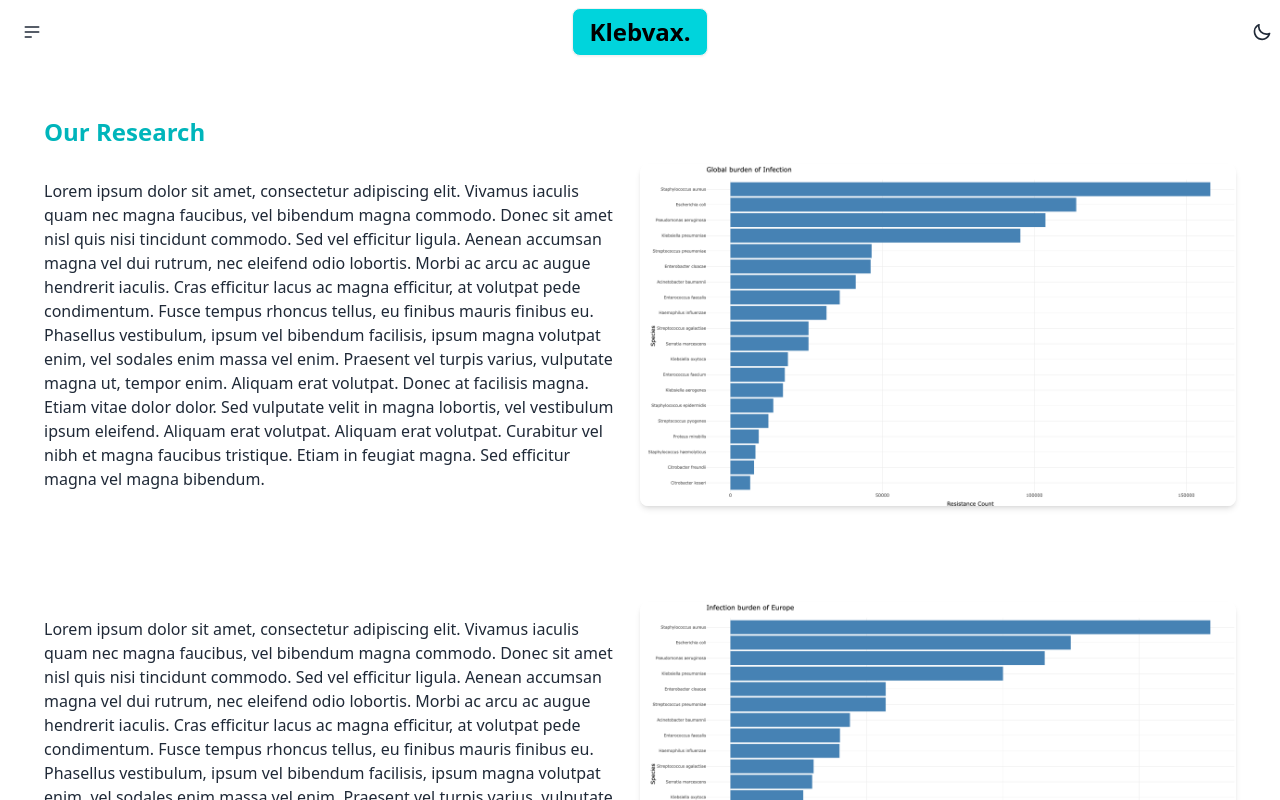
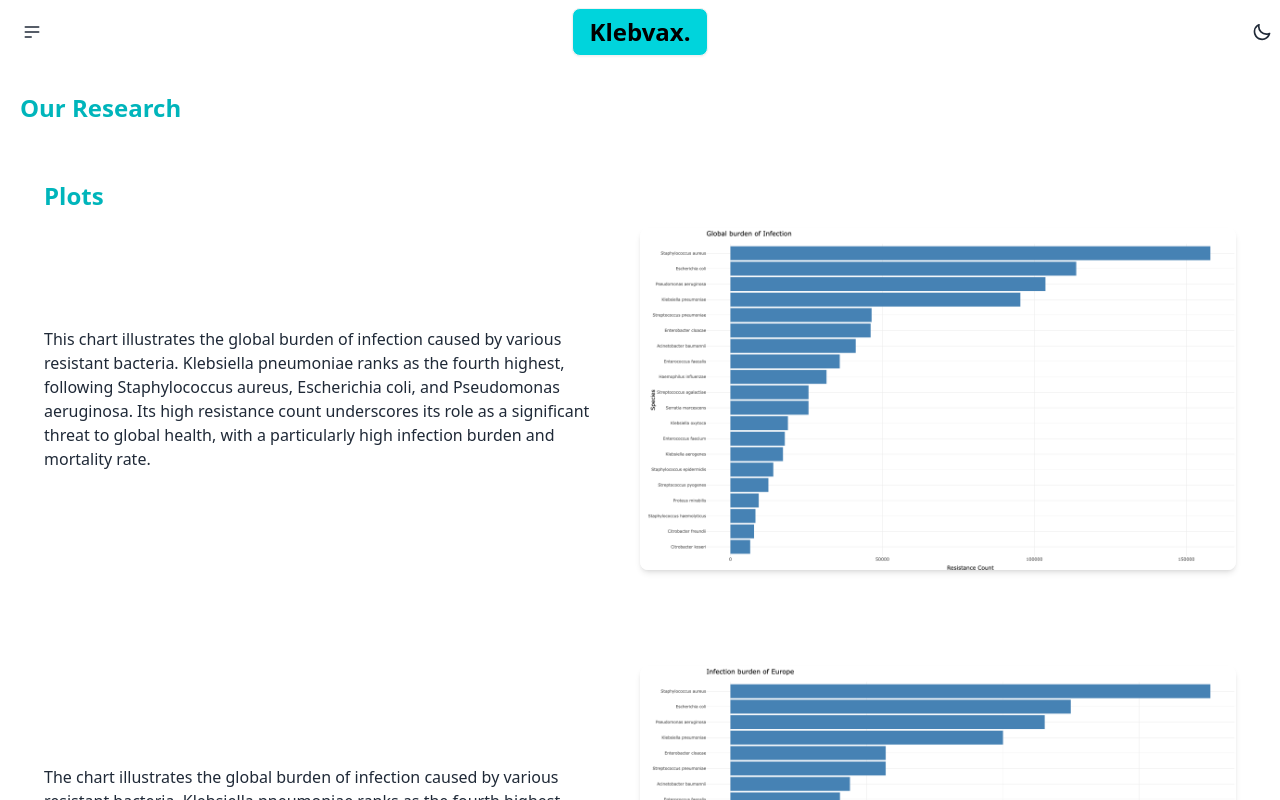
Before and after one commit to Aneousion/vivli, a Next.js app: page /research in a window 1280 px wide. Shown: the top 800 px of the page. Built offline with nearby package versions, Linux system fonts and the light colour scheme.

Commit message:
add contents

```diff
--- a/src/components/hero.tsx
+++ b/src/components/hero.tsx
@@ -11,8 +11,9 @@ export default function Hero() {
                     <div>
                         <h1 className="text-5xl font-bold">Welcome to Klebvax!</h1>
                         <p className="py-6">
-                            Provident cupiditate voluptatem et in. Quaerat fugiat ut assumenda excepturi exercitationem
-                            quasi. In deleniti eaque aut repudiandae et a id nisi.
+                            We focus on identifying vaccine targets for Klebsiella pneumoniae, a major contributor to antimicrobial resistance (AMR) in Africa. Using reverse vaccinology and data-driven methods, our research aims to support global efforts in combating AMR.
+
+                            Learn more about our approach and findings in Our Research.
                         </p>
                         <Link href="/research"><button className="btn mr-2 cta">Our Research</button></Link>
                         <Link href="/countries"><button className="btn cta">Countries</button></Link>
--- a/src/components/storytelling.tsx
+++ b/src/components/storytelling.tsx
@@ -13,73 +13,73 @@ interface StorySection {
 
 const storyData: StorySection[] = [
     {
-        title: "Our Research",
-        content: "Lorem ipsum dolor sit amet, consectetur adipiscing elit. Vivamus iaculis quam nec magna faucibus, vel bibendum magna commodo. Donec sit amet nisl quis nisi tincidunt commodo. Sed vel efficitur ligula. Aenean accumsan magna vel dui rutrum, nec eleifend odio lobortis. Morbi ac arcu ac augue hendrerit iaculis. Cras efficitur lacus ac magna efficitur, at volutpat pede condimentum. Fusce tempus rhoncus tellus, eu finibus mauris finibus eu. Phasellus vestibulum, ipsum vel bibendum facilisis, ipsum magna volutpat enim, vel sodales enim massa vel enim. Praesent vel turpis varius, vulputate magna ut, tempor enim. Aliquam erat volutpat. Donec at facilisis magna. Etiam vitae dolor dolor. Sed vulputate velit in magna lobortis, vel vestibulum ipsum eleifend. Aliquam erat volutpat. Aliquam erat volutpat. Curabitur vel nibh et magna faucibus tristique. Etiam in feugiat magna. Sed efficitur magna vel magna bibendum.",
+        title: "Plots",
+        content: "This chart illustrates the global burden of infection caused by various resistant bacteria. Klebsiella pneumoniae ranks as the fourth highest, following Staphylococcus aureus, Escherichia coli, and Pseudomonas aeruginosa. Its high resistance count underscores its role as a significant threat to global health, with a particularly high infection burden and mortality rate.",
         image: "/Rplot.png"
     },
     {
         title: "",
-        content: "Lorem ipsum dolor sit amet, consectetur adipiscing elit. Vivamus iaculis quam nec magna faucibus, vel bibendum magna commodo. Donec sit amet nisl quis nisi tincidunt commodo. Sed vel efficitur ligula. Aenean accumsan magna vel dui rutrum, nec eleifend odio lobortis. Morbi ac arcu ac augue hendrerit iaculis. Cras efficitur lacus ac magna efficitur, at volutpat pede condimentum. Fusce tempus rhoncus tellus, eu finibus mauris finibus eu. Phasellus vestibulum, ipsum vel bibendum facilisis, ipsum magna volutpat enim, vel sodales enim massa vel enim. Praesent vel turpis varius, vulputate magna ut, tempor enim. Aliquam erat volutpat. Donec at facilisis magna. Etiam vitae dolor dolor. Sed vulputate velit in magna lobortis, vel vestibulum ipsum eleifend. Aliquam erat volutpat. Aliquam erat volutpat. Curabitur vel nibh et magna faucibus tristique. Etiam in feugiat magna. Sed efficitur magna vel magna bibendum.",
+        content: "The chart illustrates the global burden of infection caused by various resistant bacteria. Klebsiella pneumoniae ranks as the fourth highest, following Staphylococcus aureus, Escherichia coli, and Pseudomonas aeruginosa. Its high resistance count underscores its role as a significant threat to global health, with a particularly high infection burden and mortality rate in Europe.",
         image: "/Rplot01.png"
     },
     {
         title: "",
-        content: "Lorem ipsum dolor sit amet, consectetur adipiscing elit. Vivamus iaculis quam nec magna faucibus, vel bibendum magna commodo. Donec sit amet nisl quis nisi tincidunt commodo. Sed vel efficitur ligula. Aenean accumsan magna vel dui rutrum, nec eleifend odio lobortis. Morbi ac arcu ac augue hendrerit iaculis. Cras efficitur lacus ac magna efficitur, at volutpat pede condimentum. Fusce tempus rhoncus tellus, eu finibus mauris finibus eu. Phasellus vestibulum, ipsum vel bibendum facilisis, ipsum magna volutpat enim, vel sodales enim massa vel enim. Praesent vel turpis varius, vulputate magna ut, tempor enim. Aliquam erat volutpat. Donec at facilisis magna. Etiam vitae dolor dolor. Sed vulputate velit in magna lobortis, vel vestibulum ipsum eleifend. Aliquam erat volutpat. Aliquam erat volutpat. Curabitur vel nibh et magna faucibus tristique. Etiam in feugiat magna. Sed efficitur magna vel magna bibendum.",
+        content: "The chart illustrates the global burden of infection caused by various resistant bacteria. Klebsiella pneumoniae ranks as the third highest, following Staphylococcus aureus and Escherichia coli. Its high resistance count underscores its role as a significant threat to global health, with a particularly high infection burden and mortality rate in Africa.",
         image: "/Rplot02.png"
     },
     {
         title: "",
-        content: "Lorem ipsum dolor sit amet, consectetur adipiscing elit. Vivamus iaculis quam nec magna faucibus, vel bibendum magna commodo. Donec sit amet nisl quis nisi tincidunt commodo. Sed vel efficitur ligula. Aenean accumsan magna vel dui rutrum, nec eleifend odio lobortis. Morbi ac arcu ac augue hendrerit iaculis. Cras efficitur lacus ac magna efficitur, at volutpat pede condimentum. Fusce tempus rhoncus tellus, eu finibus mauris finibus eu. Phasellus vestibulum, ipsum vel bibendum facilisis, ipsum magna volutpat enim, vel sodales enim massa vel enim. Praesent vel turpis varius, vulputate magna ut, tempor enim. Aliquam erat volutpat. Donec at facilisis magna. Etiam vitae dolor dolor. Sed vulputate velit in magna lobortis, vel vestibulum ipsum eleifend. Aliquam erat volutpat. Aliquam erat volutpat. Curabitur vel nibh et magna faucibus tristique. Etiam in feugiat magna. Sed efficitur magna vel magna bibendum.",
+        content: "The chart illustrates the global distribution of resistance, intermediate, and susceptible phenotypes for various bacterial species. Klebsiella pneumoniae shows a relatively high percentage of resistance, indicating its significant contribution to the global antimicrobial resistance burden. However, it's important to note that other species, such as Staphylococcus aureus and Enterococcus faecium, also exhibit high levels of resistance. This highlights the need for comprehensive strategies to address the growing threat of antimicrobial resistance across multiple bacterial species.",
         image: "/Rplot03.png"
     },
     {
         title: "",
-        content: "Lorem ipsum dolor sit amet, consectetur adipiscing elit. Vivamus iaculis quam nec magna faucibus, vel bibendum magna commodo. Donec sit amet nisl quis nisi tincidunt commodo. Sed vel efficitur ligula. Aenean accumsan magna vel dui rutrum, nec eleifend odio lobortis. Morbi ac arcu ac augue hendrerit iaculis. Cras efficitur lacus ac magna efficitur, at volutpat pede condimentum. Fusce tempus rhoncus tellus, eu finibus mauris finibus eu. Phasellus vestibulum, ipsum vel bibendum facilisis, ipsum magna volutpat enim, vel sodales enim massa vel enim. Praesent vel turpis varius, vulputate magna ut, tempor enim. Aliquam erat volutpat. Donec at facilisis magna. Etiam vitae dolor dolor. Sed vulputate velit in magna lobortis, vel vestibulum ipsum eleifend. Aliquam erat volutpat. Aliquam erat volutpat. Curabitur vel nibh et magna faucibus tristique. Etiam in feugiat magna. Sed efficitur magna vel magna bibendum.",
+        content: "The chart illustrates the distribution of resistance, intermediate, and susceptible phenotypes for various bacterial species in Africa. Klebsiella pneumoniae shows a relatively high percentage of resistance, indicating its significant contribution to the antimicrobial resistance burden in the region. However, it's important to note that other species, such as Escherichia coli and Staphylococcus aureus, also exhibit high levels of resistance. This highlights the need for comprehensive strategies to address the growing threat of antimicrobial resistance across multiple bacterial species in Africa.",
         image: "/Rplot04.png"
     },
     {
         title: "",
-        content: "Lorem ipsum dolor sit amet, consectetur adipiscing elit. Vivamus iaculis quam nec magna faucibus, vel bibendum magna commodo. Donec sit amet nisl quis nisi tincidunt commodo. Sed vel efficitur ligula. Aenean accumsan magna vel dui rutrum, nec eleifend odio lobortis. Morbi ac arcu ac augue hendrerit iaculis. Cras efficitur lacus ac magna efficitur, at volutpat pede condimentum. Fusce tempus rhoncus tellus, eu finibus mauris finibus eu. Phasellus vestibulum, ipsum vel bibendum facilisis, ipsum magna volutpat enim, vel sodales enim massa vel enim. Praesent vel turpis varius, vulputate magna ut, tempor enim. Aliquam erat volutpat. Donec at facilisis magna. Etiam vitae dolor dolor. Sed vulputate velit in magna lobortis, vel vestibulum ipsum eleifend. Aliquam erat volutpat. Aliquam erat volutpat. Curabitur vel nibh et magna faucibus tristique. Etiam in feugiat magna. Sed efficitur magna vel magna bibendum.",
+        content: "The chart illustrates the distribution of resistance, intermediate, and susceptible phenotypes for various bacterial species in Nigeria. Klebsiella pneumoniae shows a relatively high percentage of resistance, indicating its significant contribution to the antimicrobial resistance burden in the country.",
         image: "/Rplot05.png"
     },
     {
         title: "",
-        content: "Lorem ipsum dolor sit amet, consectetur adipiscing elit. Vivamus iaculis quam nec magna faucibus, vel bibendum magna commodo. Donec sit amet nisl quis nisi tincidunt commodo. Sed vel efficitur ligula. Aenean accumsan magna vel dui rutrum, nec eleifend odio lobortis. Morbi ac arcu ac augue hendrerit iaculis. Cras efficitur lacus ac magna efficitur, at volutpat pede condimentum. Fusce tempus rhoncus tellus, eu finibus mauris finibus eu. Phasellus vestibulum, ipsum vel bibendum facilisis, ipsum magna volutpat enim, vel sodales enim massa vel enim. Praesent vel turpis varius, vulputate magna ut, tempor enim. Aliquam erat volutpat. Donec at facilisis magna. Etiam vitae dolor dolor. Sed vulputate velit in magna lobortis, vel vestibulum ipsum eleifend. Aliquam erat volutpat. Aliquam erat volutpat. Curabitur vel nibh et magna faucibus tristique. Etiam in feugiat magna. Sed efficitur magna vel magna bibendum.",
+        content: "The chart illustrates the frequency of resistance among various bacterial species in Africa. Klebsiella pneumoniae is prominently featured near the top, indicating its high prevalence of resistance. Other resistant organisms, such as Escherichia coli and Staphylococcus aureus, are also frequently observed.",
         image: "/Rplot06.png"
     },
     {
         title: "",
-        content: "Lorem ipsum dolor sit amet, consectetur adipiscing elit. Vivamus iaculis quam nec magna faucibus, vel bibendum magna commodo. Donec sit amet nisl quis nisi tincidunt commodo. Sed vel efficitur ligula. Aenean accumsan magna vel dui rutrum, nec eleifend odio lobortis. Morbi ac arcu ac augue hendrerit iaculis. Cras efficitur lacus ac magna efficitur, at volutpat pede condimentum. Fusce tempus rhoncus tellus, eu finibus mauris finibus eu. Phasellus vestibulum, ipsum vel bibendum facilisis, ipsum magna volutpat enim, vel sodales enim massa vel enim. Praesent vel turpis varius, vulputate magna ut, tempor enim. Aliquam erat volutpat. Donec at facilisis magna. Etiam vitae dolor dolor. Sed vulputate velit in magna lobortis, vel vestibulum ipsum eleifend. Aliquam erat volutpat. Aliquam erat volutpat. Curabitur vel nibh et magna faucibus tristique. Etiam in feugiat magna. Sed efficitur magna vel magna bibendum.",
+        content: "The chart illustrates the frequency of resistance among various bacterial species in Nigeria. Klebsiella pneumoniae is prominently featured near the top, indicating its high prevalence of resistance. Other resistant organisms, such as Escherichia coli and Staphylococcus aureus, are also frequently observed.",
         image: "/Rplot07.png"
     },
     {
         title: "",
-        content: "Lorem ipsum dolor sit amet, consectetur adipiscing elit. Vivamus iaculis quam nec magna faucibus, vel bibendum magna commodo. Donec sit amet nisl quis nisi tincidunt commodo. Sed vel efficitur ligula. Aenean accumsan magna vel dui rutrum, nec eleifend odio lobortis. Morbi ac arcu ac augue hendrerit iaculis. Cras efficitur lacus ac magna efficitur, at volutpat pede condimentum. Fusce tempus rhoncus tellus, eu finibus mauris finibus eu. Phasellus vestibulum, ipsum vel bibendum facilisis, ipsum magna volutpat enim, vel sodales enim massa vel enim. Praesent vel turpis varius, vulputate magna ut, tempor enim. Aliquam erat volutpat. Donec at facilisis magna. Etiam vitae dolor dolor. Sed vulputate velit in magna lobortis, vel vestibulum ipsum eleifend. Aliquam erat volutpat. Aliquam erat volutpat. Curabitur vel nibh et magna faucibus tristique. Etiam in feugiat magna. Sed efficitur magna vel magna bibendum.",
+        content: "This heatmap presents a matrix of multiple drug-resistant (MDR) patterns by comparing bacterial species and their resistance to various antibiotic classes in Africa. This heatmap provides clear evidence of the most concerning bacterial species in Africa, particularly those that have become resistant to multiple antibiotic classes (A. baumanii  and K. pneumoniae for example). Given Africa’s high burden of MDR bacteria, such visualizations help prioritize species for vaccine research by highlighting those most resistant to diverse drug classes. Focusing vaccine development on these species could reduce the widespread burden of resistant infections across multiple countries.",
         image: "/mdr_pattern_africa.png"
     },
     {
-        title: "Data Visualization1",
-        content: "This animated chart shows the trend of our key metrics over time...",
+        title: "GIFs",
+        content: "These heatmaps visualize the correlation between different bacterial isolates based on their resistance profiles to multiple antibiotics and helps in identifying patterns of resistance clustering across isolates. The heatmaps offer insights into how bacterial isolates respond similarly or differently to antibiotic treatments. In Africa, where data on AMR is often fragmented, such visualizations can help researchers and policymakers identify patterns in resistance across regions or health settings, contributing to understanding local resistance dynamics. This is crucial for vaccine development because it allows targeting the most concerning strains showing consistent resistance patterns, making the case for vaccines tailored to Africa's most pressing AMR challenges.",
         image: "/correlation_heatmaps.gif"
     },
     {
-        title: "Data Visualization2",
-        content: "This animated chart shows the trend of our key metrics over time...",
+        title: "",
+        content: "These are bar plots showing resistance of bacteria to different antibiotic classes by age group. To display the resistance levels of different bacterial species to various antibiotic classes, stratified by patient age groups, bar plots were used, with each bar representing a specific age group’s resistance to a class of antibiotics. Understanding age-specific resistance patterns is critical in designing vaccines that target the most vulnerable populations—children and the elderly, who often have weaker immune systems and face higher risks from infections. In Africa, where young children frequently experience bacterial infections due to underdeveloped health infrastructure, these visualizations justify the development of age-focused vaccines that target age-specific bacterial strains and resistance patterns. This is impactful as it connects resistance data with demographic vulnerability.",
         image: "/resistance_by_agegroup.gif"
     },
     {
-        title: "Data Visualization3",
-        content: "This animated chart shows the trend of our key metrics over time...",
+        title: "",
+        content: "These plots show how bacterial resistance varies by infection type (e.g., urinary tract infections, bloodstream infections) and antibiotic class. The bars represent the resistance levels for each infection type, revealing which antibiotics are becoming less effective.",
         image: "/resistance_by_species.gif"
     },
     {
-        title: "Data Visualization4",
-        content: "This animated chart shows the trend of our key metrics over time...",
+        title: "",
+        content: "These heatmap tracks changes in bacterial resistance to various antibiotic classes over the years, revealing trends in how resistance has evolved.",
         image: "/species_heatmaps_animation.gif"
     },
     {
-        title: "Data Visualization5",
-        content: "This animated chart shows the trend of our key metrics over time...",
+        title: "",
+        content: "These time series charts show resistance trends for various antibiotic classes over the years, offering a visual representation of how resistance to each class has changed across time. Each line represents an antibiotic class, with fluctuations indicating changes in resistance rates. This allows for the monitoring of trends and can highlight which antibiotics are losing efficacy faster. For Africa, these charts highlight the growing problem of resistance in specific drug classes, underscoring the urgency of vaccine development to curb the spread of resistant pathogens. The time-series of Klebsiella pneumoniae reveals a concerning uptrend in resistance rates in recent years, indicating that this pathogen is becoming increasingly difficult to treat with available antibiotics. This is particularly alarming because K. pneumoniae is a common cause of hospital-acquired infections, including pneumonia, bloodstream infections, and urinary tract infections, and it is associated with high morbidity and mortality rates in Africa.",
         image: "/species_trend.gif"
     }
 ]
@@ -91,6 +91,7 @@ export default function StorytellingComponent() {
     return (
         <>
             <div className="space-y-8 p-5 pt-7">
+                <h2 className="text-2xl font-bold mb-4 col">Our Research</h2>
                 {storyData.map((section, index) => (
                     <motion.div
                         key={index}
@@ -114,6 +115,12 @@ export default function StorytellingComponent() {
                         </Card>
                     </motion.div>
                 ))}
+                <h2 className="text-2xl font-bold mb-4 col">Justification for Choosing the 10 Bacteria:</h2>
+                <div className="flex flex-col md:flex-row items-center gap-6 p-6">
+                    <p className="flex-1">The 10 bacteria (Enterococcus faecium, Staphylococcus aureus, Klebsiella pneumoniae, Acinetobacter baumannii, Pseudomonas aeruginosa, Enterobacter cloacae, Escherichia coli, Streptococcus pneumoniae, Haemophilus influenzae, Neisseria gonorrhoeae) were chosen due to their significant contribution to the AMR burden in Africa, including species such as Enterococcus faecium, Staphylococcus aureus, Klebsiella pneumoniae, Acinetobacter baumannii, Pseudomonas aeruginosa, Enterobacter cloacae and Escherichia coli (ESKAPE-E) from the WHO’s global priority pathogens list (Ayobami et. al, 2022). These bacteria are responsible for high morbidity and mortality rates due to their resistance to multiple antibiotics, and they are prevalent in hospitals, communities, and vulnerable populations such as infants and immunocompromised individuals.
+                        Sartorius et. al. (2024) revealed that third-generation cephalosporin-resistant Klebsiella pneumoniae and methicillin-resistant Staphylococcus aureus are the most common pathogen-drug combinations causing deaths due to antibiotic resistance in Africa. These combinations were identified in 25 and 16 countries, respectively, accounting for 53% and 34% of the total deaths attributed to AMR across the 47 countries in Africa.
+                    </p>
+                </div>
             </div>
             <Dialog open={!!selectedImage} onOpenChange={() => setSelectedImage(null)}>
                 <DialogContent className="max-w-[90vw] w-full h-[90vh] p-0">
@@ -122,6 +129,8 @@ export default function StorytellingComponent() {
                     )}
                 </DialogContent>
             </Dialog>
+
+
         </>
     );
 }
```
